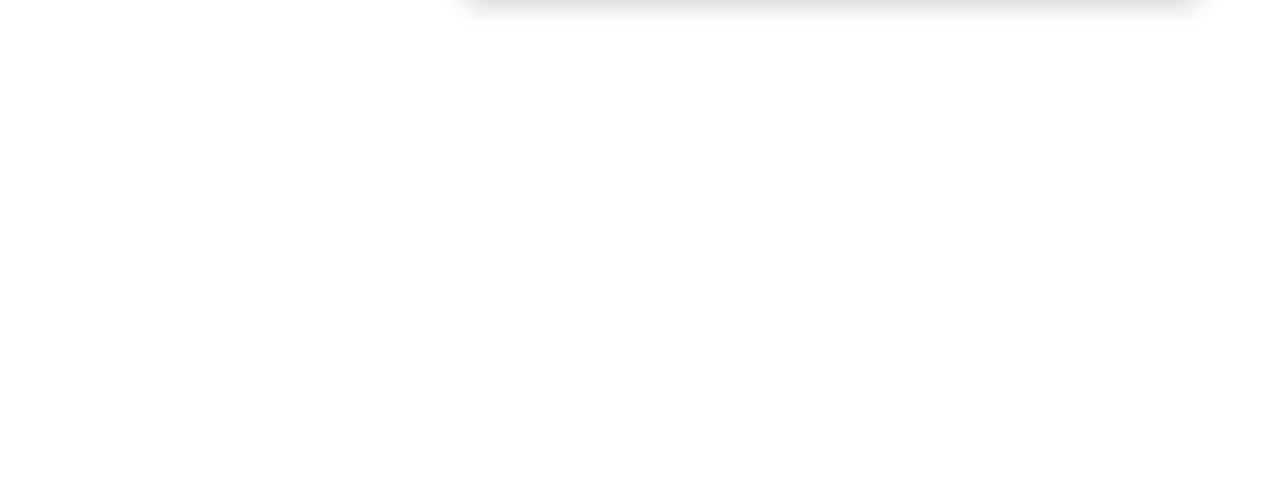
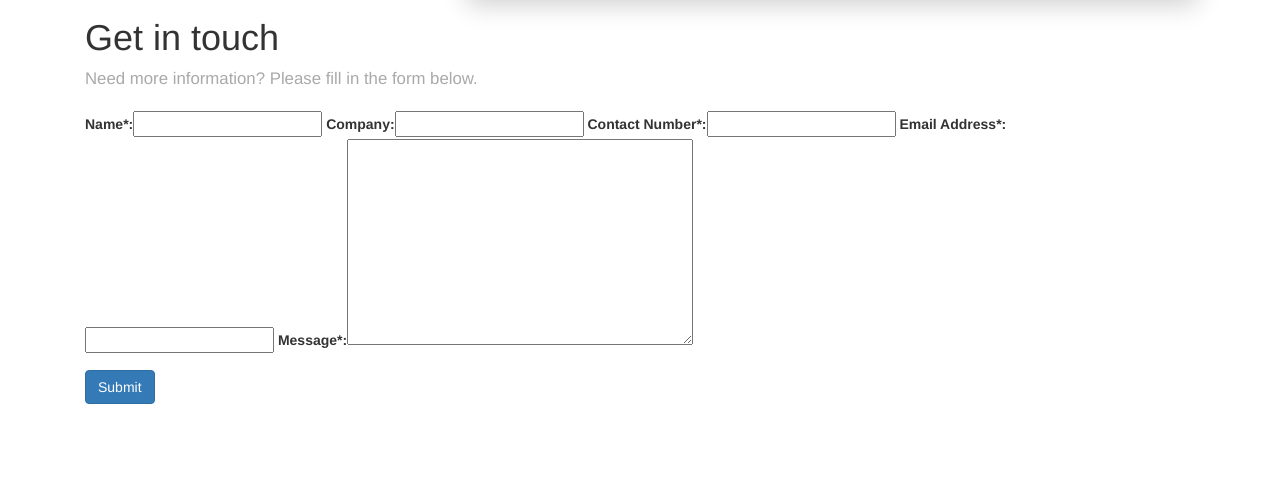
Before and after one commit to Diagnost1X/bcm-training, a Django app: page /contact-us/ in a window 1280 px wide. Shown: the part 535-1014 px from the top of the page. Before the commit the page ends 548 px from the top, so only its background shows below. Run offline with Django 3.2, Linux system fonts and the light colour scheme; some libraries are stand-ins or nearby versions.

Commit message:
Add contact form to contact_us including recaptcha and validation

```diff
--- a/accounts/templates/accounts/account.html
+++ b/accounts/templates/accounts/account.html
@@ -16,7 +16,7 @@
     </script>
 {% endblock head_js %}
 {% block content %}
-    <div class="col-md-3">
+    <div class="col-md-2">
         <h4>Welcome, {{ user.first_name }}!</h4>
         <br>
         <ul id="side-nav">
@@ -27,7 +27,7 @@
             <li><a href="{% url 'change_password' request.user.id %}">Change Password</a></li>
         </ul>
     </div>
-    <section class="col-md-9">
+    <section class="col-md-10">
         <h3 class="text-center">Order History</h3>
         <table id="orderHistory">
             <thead>
--- /dev/null
+++ b/contact_us/forms.py
@@ -0,0 +1,12 @@
+from django import forms
+
+from captcha.fields import ReCaptchaField
+
+
+class ContactUs(forms.Form):
+    name = forms.CharField(max_length=100, label='Name*')
+    company = forms.CharField(max_length=100, required=False)
+    contact_number = forms.CharField(max_length=11, min_length=11, label='Contact Number*')
+    email_address = forms.EmailField(max_length=254, label='Email Address*')
+    message = forms.CharField(widget=forms.Textarea, label='Message*')
+    captcha = ReCaptchaField()
--- a/contact_us/static/contact_us/css/contact_us.css
+++ b/contact_us/static/contact_us/css/contact_us.css
@@ -25,3 +25,20 @@
 #address {
     font-size: 1.4em;
 }
+#subtitle {
+    font-size: 1.2em;
+    color: darkgrey;
+    margin-bottom: 20px;
+}
+#submit {
+    margin-bottom: 60px;
+}
+/* Ensures recaptcha displays correctly on small screens */
+@media screen and (max-height: 575px) {
+    .g-recaptcha {
+        transform:scale(0.77);
+        -webkit-transform:scale(0.77);
+        transform-origin:0 0;
+        -webkit-transform-origin:0 0;
+    }
+}
--- a/contact_us/templates/contact_us/contact_us.html
+++ b/contact_us/templates/contact_us/contact_us.html
@@ -1,4 +1,5 @@
 {% extends "home/base.html" %}
+{% load bootstrap_tags %}
 {% load static %}
 {% block head_css %}
     <link rel="stylesheet" href="{% static 'contact_us/css/contact_us.css' %}">
@@ -22,14 +23,17 @@
         </div>
     </div>
     <section class="col-md-12">
-        <div id="title">
-            <div id="subtitle">
-
-            </div>
-        </div>
+        <h1>Get in touch</h1>
+        <div id="subtitle">Need more information? Please fill in the form below.</div>
         <div>
-            <form action="#">
-
+            <form action="/contact-us/" method="post" id="contact-form">
+                {% csrf_token %}
+                <div class="form-group">
+                    {{ form | as_bootstrap }}
+                </div>
+                <div class="form-group">
+                    <button id="submit" type="submit" class="btn btn-primary">Submit</button>
+                </div>
             </form>
         </div>
     </section>
--- a/contact_us/views.py
+++ b/contact_us/views.py
@@ -1,8 +1,27 @@
 # -*- coding: utf-8 -*-
 from __future__ import unicode_literals
 
-from django.shortcuts import render
+from django.contrib import messages
+from django.core.mail import send_mail
+from django.shortcuts import redirect, render, reverse
+from django.template.context_processors import csrf
+
+from forms import ContactUs
+
 
 # Create your views here.
 def contact_us(request):
-    return render(request, 'contact_us/contact_us.html')
+    if request.method == 'POST':
+        form = ContactUs(request.POST)
+        if form.is_valid():
+            messages.success(request, 'Thank you, I will respond to you within 24 hours.')
+            return redirect(reverse('contact_us'))
+    else:
+        form = ContactUs()
+
+    args = {
+        'form': form,
+    }
+    args.update(csrf(request))
+
+    return render(request, 'contact_us/contact_us.html', args)
--- a/requirements.txt
+++ b/requirements.txt
@@ -11,3 +11,4 @@ mysql-python==1.2.5
 gunicorn==19.7.1
 dj-database-url==0.2.1
 whitenoise==3.3.1
+django-recaptcha==1.4.0
```
Also changed, not shown: bcm_training/settings.py (+7 -0 lines), README.md.
